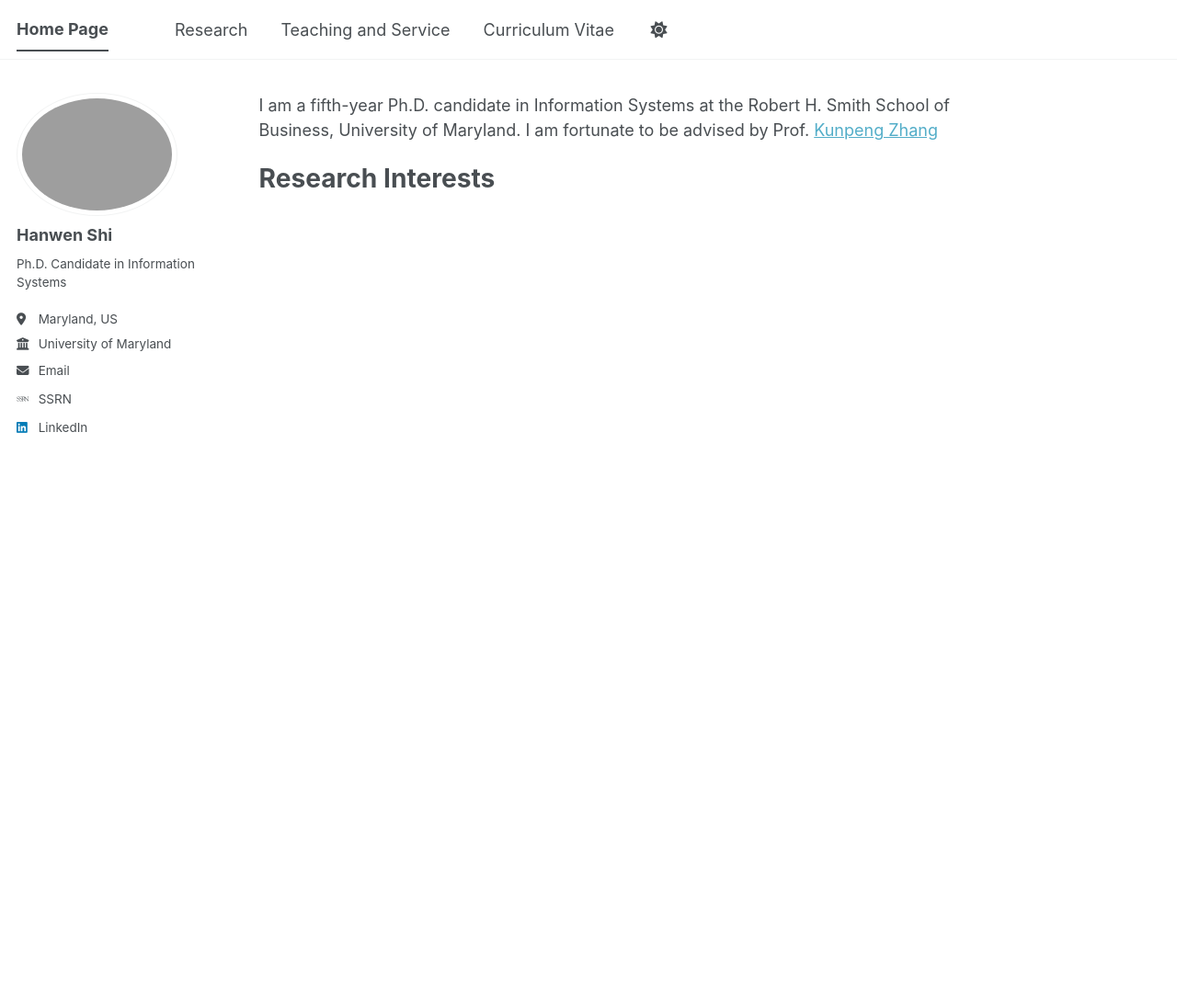
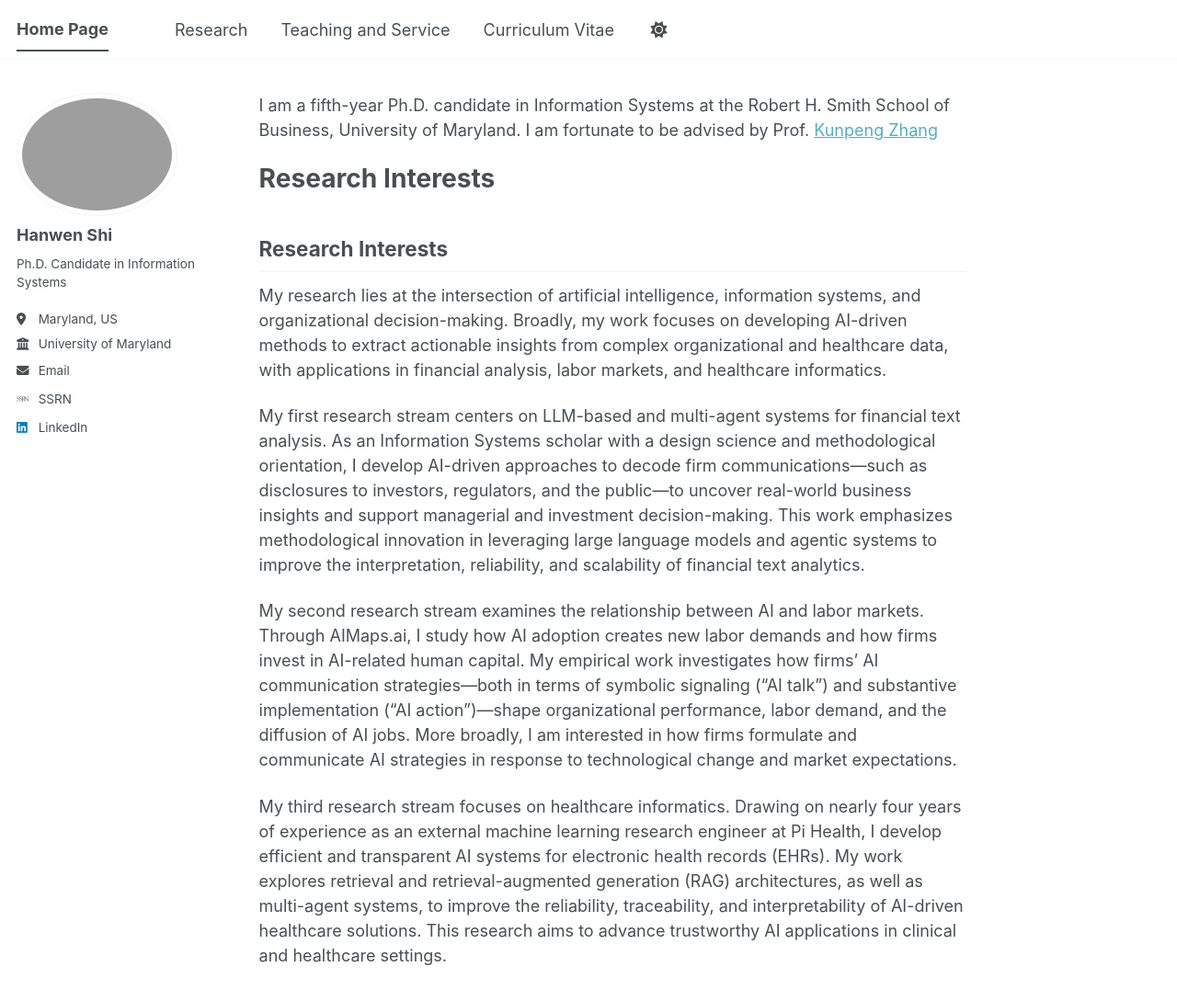
Before and after one commit to FrankieShih/frankieshih.github.io, a Jekyll site: the page built from _pages/about.md, in a window 1280 px wide and 1258 px high. Shown: the top 1089 px of the window at 92% size. Built offline with Jekyll 4.4.1, drawn with Linux system fonts in a browser that asks for light colours; some web fonts are replaced; a script bundle is joined from its source files by our own code; library files that are not in the unit come from our copies.

Commit message:
Update about.md

```diff
--- a/_pages/about.md
+++ b/_pages/about.md
@@ -11,3 +11,13 @@ I am a fifth-year Ph.D. candidate in Information Systems at the Robert H. Smith
 
 Research Interests
 ======
+
+## Research Interests
+
+My research lies at the intersection of artificial intelligence, information systems, and organizational decision-making. Broadly, my work focuses on developing AI-driven methods to extract actionable insights from complex organizational and healthcare data, with applications in financial analysis, labor markets, and healthcare informatics.
+
+My first research stream centers on LLM-based and multi-agent systems for financial text analysis. As an Information Systems scholar with a design science and methodological orientation, I develop AI-driven approaches to decode firm communications—such as disclosures to investors, regulators, and the public—to uncover real-world business insights and support managerial and investment decision-making. This work emphasizes methodological innovation in leveraging large language models and agentic systems to improve the interpretation, reliability, and scalability of financial text analytics.
+
+My second research stream examines the relationship between AI and labor markets. Through AIMaps.ai, I study how AI adoption creates new labor demands and how firms invest in AI-related human capital. My empirical work investigates how firms’ AI communication strategies—both in terms of symbolic signaling (“AI talk”) and substantive implementation (“AI action”)—shape organizational performance, labor demand, and the diffusion of AI jobs. More broadly, I am interested in how firms formulate and communicate AI strategies in response to technological change and market expectations.
+
+My third research stream focuses on healthcare informatics. Drawing on nearly four years of experience as an external machine learning research engineer at Pi Health, I develop efficient and transparent AI systems for electronic health records (EHRs). My work explores retrieval and retrieval-augmented generation (RAG) architectures, as well as multi-agent systems, to improve the reliability, traceability, and interpretability of AI-driven healthcare solutions. This research aims to advance trustworthy AI applications in clinical and healthcare settings.
```
